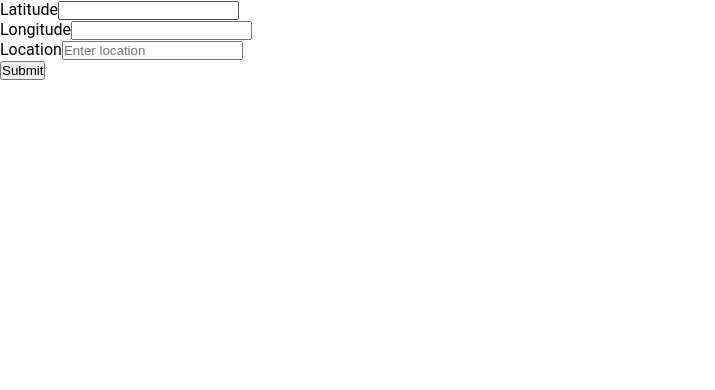
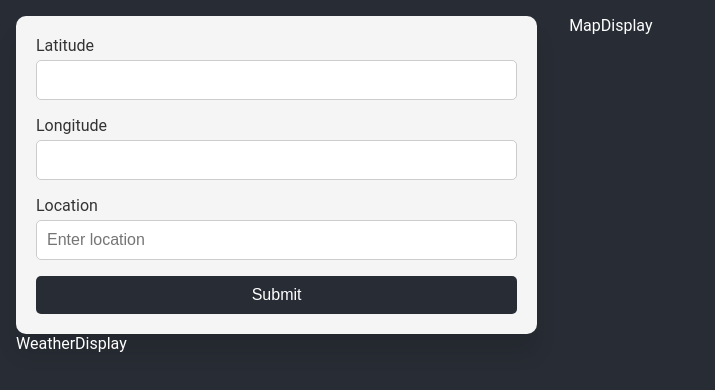
Before and after one commit to SJ22032003/js-leaflet-test, a React (Vite) app: page / in a window 1280 px wide. Shown: the top 390 px of the page, without its empty margins (0-715 px from the left). Built offline with nearby package versions, Linux system fonts and the light colour scheme.

Commit message:
Add WeatherForm, WeatherDisplay, and MapDisplay components to App.tsx

```diff
--- a/src/App.tsx
+++ b/src/App.tsx
@@ -1,17 +1,26 @@
 import { WeatherContext, weatherReducer, initialState } from "./context";
 import { useReducer } from "react";
+import styles from "./app.module.css";
 import WeatherForm from "./components/WeatherForm";
+import WeatherDisplay from "./components/WeatherDisplay";
+import MapDisplay from "./components/MapDisplay";
 
 function App() {
   const [state, dispatch] = useReducer(weatherReducer, initialState);
 
   return (
-    <WeatherContext.Provider value={{ state, dispatch }}>
-      <main>
-        <WeatherForm />
-      </main>
-    </WeatherContext.Provider>
-  )
+    <main className={styles.mainContainer}>
+      <WeatherContext.Provider value={{ state, dispatch }}>
+        <aside>
+          <WeatherForm />
+          <WeatherDisplay />
+        </aside>
+        <aside>
+          <MapDisplay />
+        </aside>
+      </WeatherContext.Provider>
+    </main>
+  );
 }
 
 export default App;
--- /dev/null
+++ b/src/app.module.css
@@ -0,0 +1,17 @@
+.mainContainer {
+  display: flex;
+  align-items: center;
+  justify-content: center;
+  color: white;
+  height: 100vh;
+  & > aside {
+    padding: 1rem;
+    height: inherit;
+  }
+  & > aside:nth-child(1) {
+    flex: 0.75;
+  };
+  & > aside:nth-child(2) {
+    flex: 1;
+  };
+}
--- /dev/null
+++ b/src/components/MapDisplay/index.tsx
@@ -0,0 +1,7 @@
+function MapDisplay() {
+  return (
+    <div>MapDisplay</div>
+  )
+}
+
+export default MapDisplay
--- /dev/null
+++ b/src/components/WeatherDisplay/index.tsx
@@ -0,0 +1,7 @@
+function WeatherDisplay() {
+  return (
+    <div>WeatherDisplay</div>
+  )
+}
+
+export default WeatherDisplay
--- a/src/components/WeatherForm/index.tsx
+++ b/src/components/WeatherForm/index.tsx
@@ -3,6 +3,7 @@ import { weatherApiInstance } from "../../api";
 import { useContext } from "react";
 import { WeatherContext } from "../../context";
 import { SET_ERROR, SET_LOADING, SET_WEATHER_DATA } from "../../context/actions";
+import styles from './styles.module.css';
 
 type TFormData = {
   lat: number;
@@ -36,8 +37,8 @@ function WeatherForm() {
   };
 
   return (
-    <section>
-      <form onSubmit={handleSubmit(onSubmit)}>
+    <section className={styles.mainContainer}>
+      <form onSubmit={handleSubmit(onSubmit)} className={styles.formContainer}>
         {/* LATITUDE INPUT */}
         <div>
           <label htmlFor="lat">Latitude</label>
--- /dev/null
+++ b/src/components/WeatherForm/styles.module.css
@@ -0,0 +1,40 @@
+.mainContainer {
+    background-color: #f5f5f5;
+    color: #333;
+    border-radius: 10px;
+    box-shadow: 0 20px 20px rgba(0, 0, 0, 0.1);
+}
+
+.formContainer {
+    padding: 20px;
+    display: flex;
+    flex-direction: column;
+    gap: 1rem;
+    & > div {
+        display: flex;
+        flex-direction: column;
+        gap: 5px;
+        & > label {
+            font-size: clamp(0.5rem, 1.5vw, 1rem);
+        }
+        & > input {
+            padding: 10px;
+            border: 1px solid #ccc;
+            border-radius: 5px;
+            font-size: 1rem;
+        }
+    }
+    & > button {
+        padding: 10px;
+        border: none;
+        border-radius: 5px;
+        background-color: #282c34;
+        color: #fff;
+        font-size: 1rem;
+        cursor: pointer;
+        transition: background-color 0.3s;
+        &:hover {
+            background-color: #555;
+        }
+    }
+}
--- a/src/index.css
+++ b/src/index.css
@@ -8,4 +8,5 @@
   body {
     font-family: 'Roboto', sans-serif;
     min-height: 100vh;
+    background-color: #282c34;
   }
```
